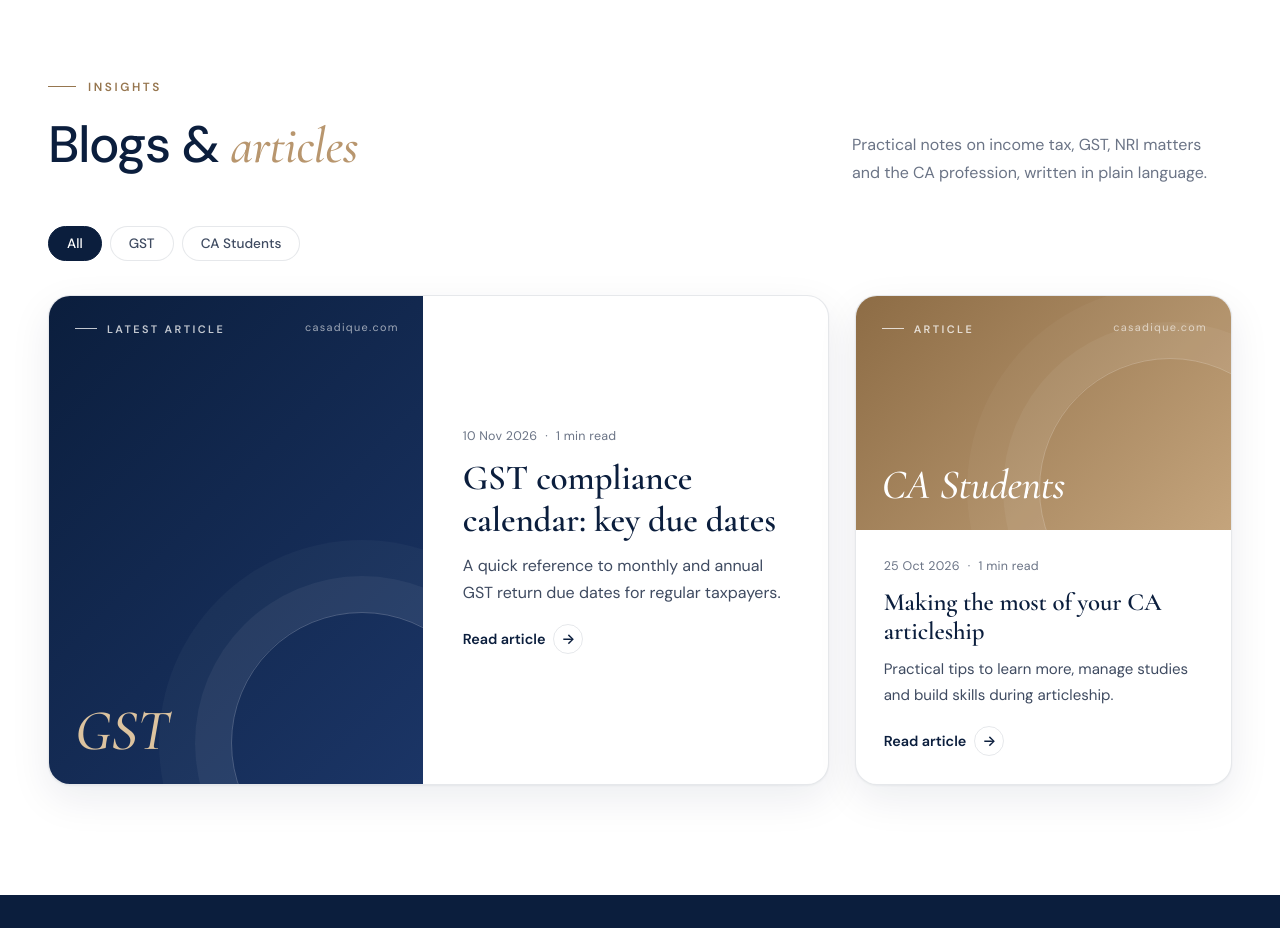
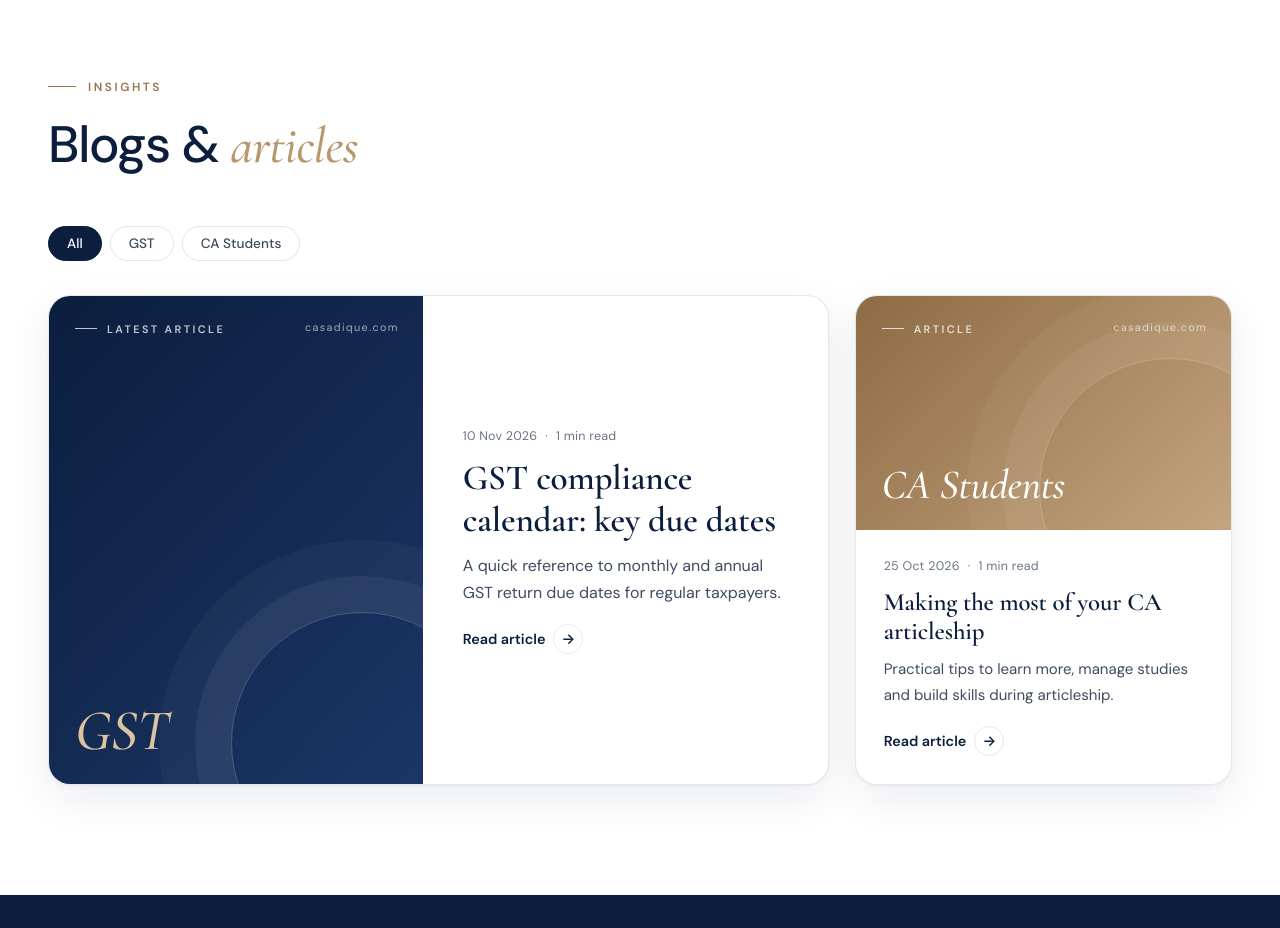
Before and after one commit to casadique/casadique.com, a plain HTML site: page index.html in a window 1280 px wide. Shown: the part 3320-4248 px from the top of the page. Drawn offline with nearby package versions, Linux system fonts and the light colour scheme.

Commit message:
Remove blog section description line

```diff
--- a/index.html
+++ b/index.html
@@ -151,7 +151,6 @@
           <p class="eyebrow">Insights</p>
           <h2>Blogs &amp; <em>articles</em></h2>
         </div>
-        <p class="head-note">Practical notes on income tax, GST, NRI matters and the CA profession, written in plain language.</p>
       </div>
       <div class="filters" data-filter-for="blogs"></div>
       <div class="blog-grid" id="blog-grid"></div>
```
